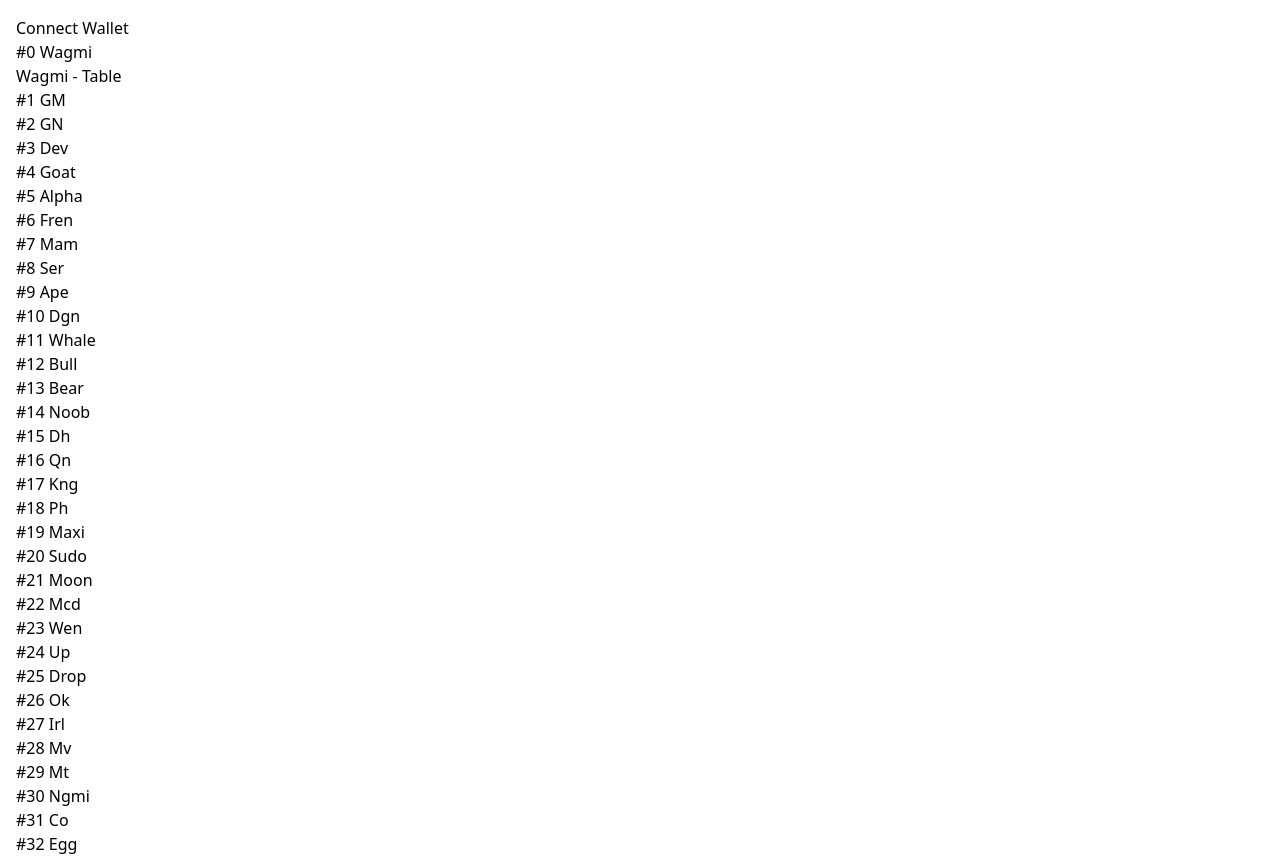
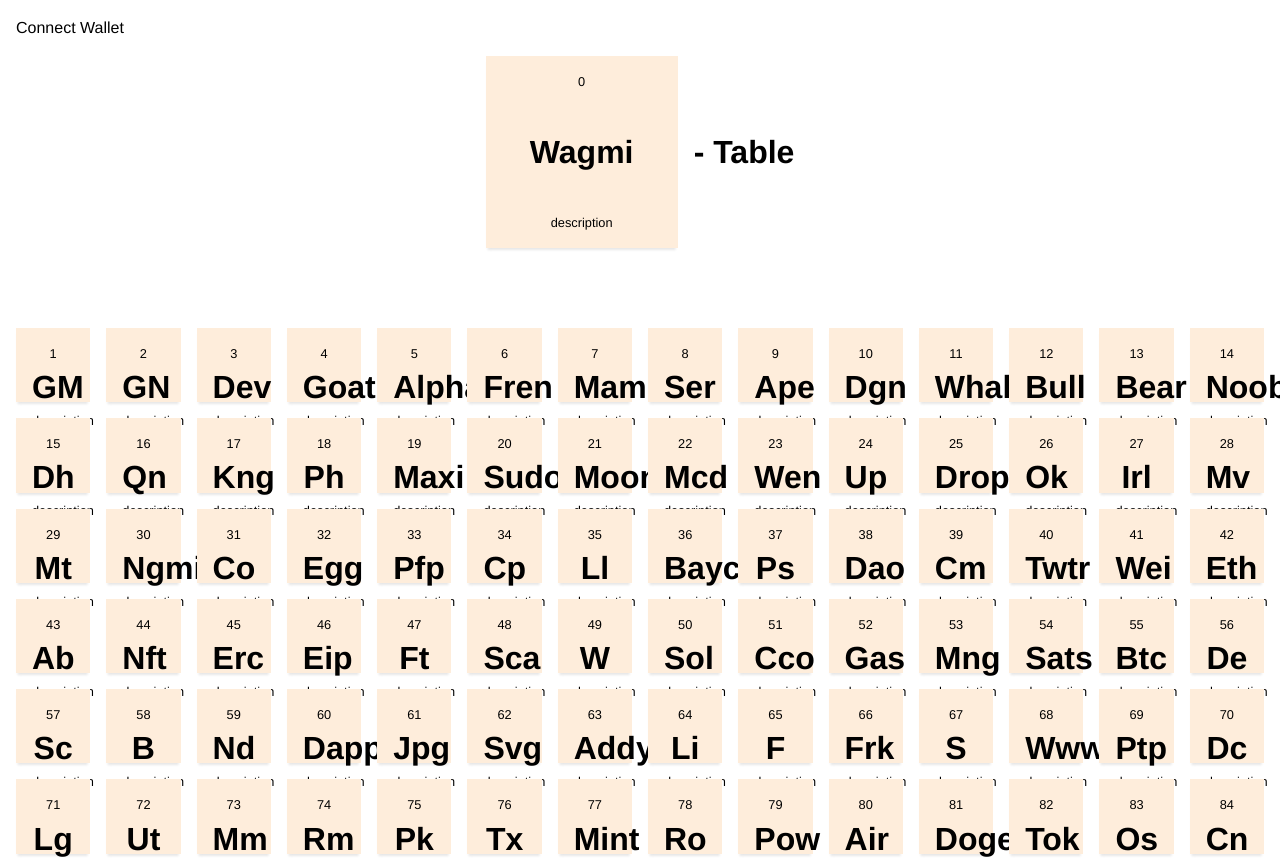
Before and after one commit to jwahdatehagh/wagmi-table-website, a Vue app: page / in a window 1280 px wide. Shown: the top 859 px of the page. Built offline with nearby package versions, Linux system fonts and the light colour scheme.

Commit message:
Start working on the styling of the site

```diff
--- a/src/components/Header.vue
+++ b/src/components/Header.vue
@@ -1,8 +1,10 @@
 <template>
   <header>
-    <NFT :token-id="0" name="Wagmi" />
+    <div>
+      <NFT :token-id="0" name="Wagmi" />
+    </div>
     <h1>
-      Wagmi - Table
+      <span class="sr-only">Wagmi</span> - Table
     </h1>
   </header>
 </template>
@@ -10,3 +12,23 @@
 <script setup>
 import NFT from './NFT.vue'
 </script>
+
+<style lang="postcss" scoped>
+  header {
+    display: flex;
+    justify-content: center;
+    align-items: center;
+    padding: 1rem;
+    margin-bottom: 4rem;
+
+    > div {
+      width: 12rem;
+    }
+
+    > h1 {
+      font-size: var(--font-size-lg);
+      font-weight: var(--font-weight-bold);
+      margin-left: 1rem;
+    }
+  }
+</style>
--- a/src/components/NFT.vue
+++ b/src/components/NFT.vue
@@ -1,7 +1,11 @@
 <template>
+<div>
   <article>
-    <h1>#{{ tokenId }} {{ name }}</h1>
+    <p>{{ tokenId }}</p>
+    <h1>{{ name }}</h1>
+    <p>description</p>
   </article>
+</div>
 </template>
 
 <script>
@@ -12,3 +16,46 @@ export default {
   },
 }
 </script>
+
+<style lang="postcss" scoped>
+  div {
+    height: 0;
+    width: 100%;
+    padding-bottom: 100%;
+    position: relative;
+  }
+
+  article {
+    background-color: var(--beige);
+    display: flex;
+    flex-direction: column;
+    justify-content: space-between;
+
+    position: absolute;
+    top: 0;
+    left: 0;
+    right: 0;
+    bottom: 0;
+
+    text-align: center;
+    padding: 1rem;
+    box-shadow: 0 0.2rem 0.15rem -0.1rem rgba(0, 0, 0, 0.1);
+
+    * {
+      width: 100%;
+    }
+
+    p {
+      font-size: var(--font-size-sm);
+
+      &:first-child {
+        font-weight: var(--font-weight-medium);
+      }
+    }
+
+    h1 {
+      font-weight: var(--font-weight-bold);
+      font-size: var(--font-size-lg);
+    }
+  }
+</style>
--- a/src/components/PeriodicTable.vue
+++ b/src/components/PeriodicTable.vue
@@ -13,3 +13,11 @@
 import NFT from './NFT.vue'
 import nfts from './../store/nfts'
 </script>
+
+<style lang="postcss" scoped>
+.periodic-table {
+  display: grid;
+  gap: 1rem;
+  grid-template-columns: repeat(14, minmax(0, 1fr));
+}
+</style>
--- a/src/css/index.css
+++ b/src/css/index.css
@@ -1,2 +1,5 @@
 @import "normalize.css";
+@import "variables.css";
 @import "layout.css";
+@import "typography.css";
+@import "utilities.css";
--- /dev/null
+++ b/src/css/typography.css
@@ -0,0 +1,3 @@
+* {
+  font-family: "Avenir Next", Helvetica, sans-serif;
+}
--- /dev/null
+++ b/src/css/utilities.css
@@ -0,0 +1,8 @@
+.sr-only {
+  position: absolute;
+  left: -10000px;
+  top: auto;
+  width: 1px;
+  height: 1px;
+  overflow: hidden;
+}
--- /dev/null
+++ b/src/css/variables.css
@@ -0,0 +1,14 @@
+:root {
+
+  /* TYPOGRAPHY */
+  --font-size-sm: 0.8rem;
+  --font-size-base: 1rem;
+  --font-size-lg: 2rem;
+
+  --font-weight-medium: 500;
+  --font-weight-bold: 700;
+
+  /* COLORS */
+  --beige: #FEEDDB;
+
+}
```
